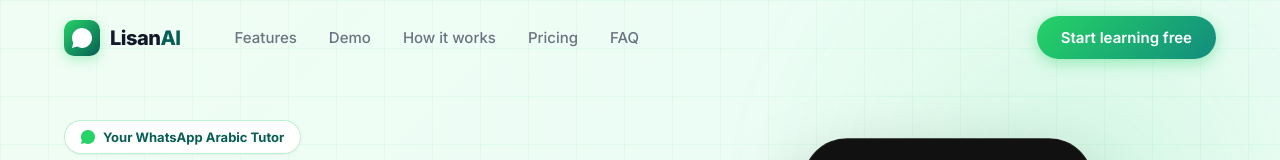
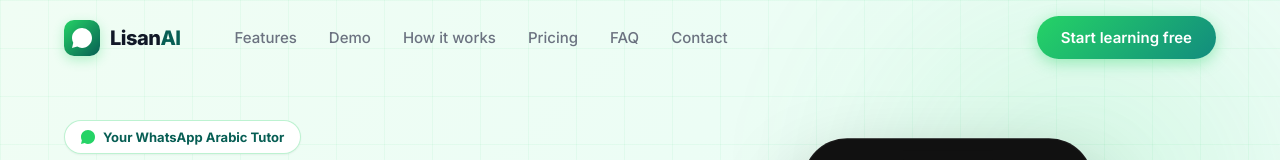
Before and after one commit to ZiyabRaza001/lisanai-site, a React (Vite) app: page / in a window 1280 px wide. Shown: the top 160 px of the page. Built offline with nearby package versions, Linux system fonts and the light colour scheme.

Commit message:
Add Contact link to the top navbar

```diff
--- a/src/components/Navbar.jsx
+++ b/src/components/Navbar.jsx
@@ -7,6 +7,7 @@ const navLinks = [
   { label: 'How it works', href: '#how-it-works' },
   { label: 'Pricing', href: '#pricing' },
   { label: 'FAQ', href: '#faq' },
+  { label: 'Contact', href: '#contact' },
 ]
 
 export default function Navbar() {
```
